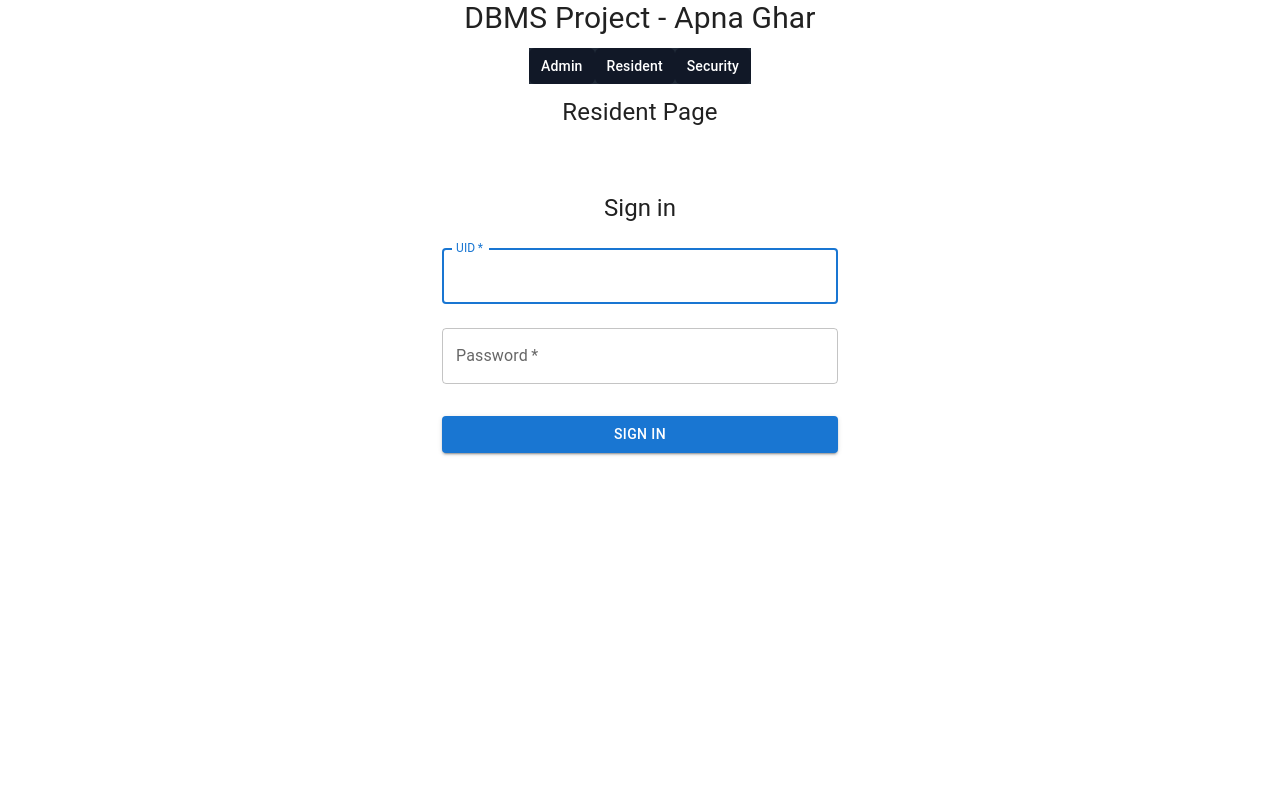
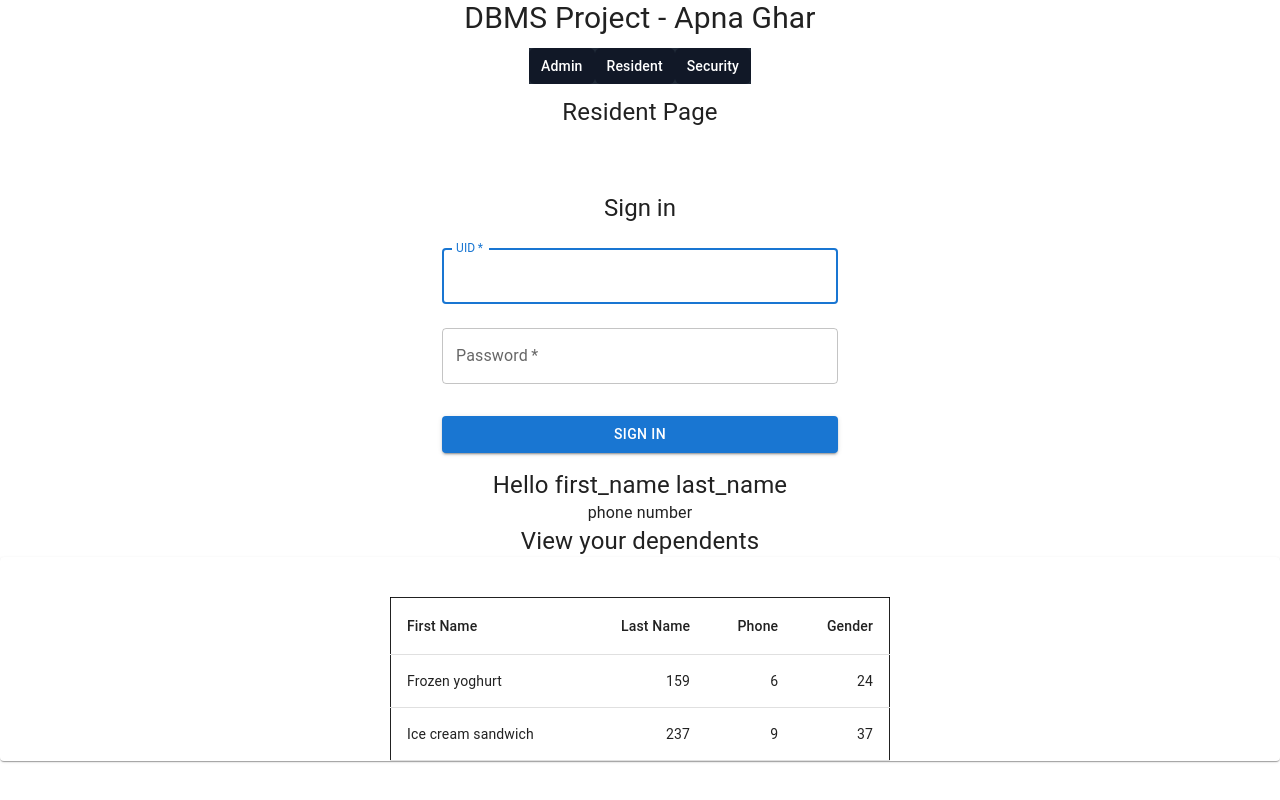
Before and after one commit to RIT3shSapata/DBMS_Project, a React (Vite) app in the folder frontend/: page /resident in a window 1280 px wide. Built offline with nearby package versions, Linux system fonts and the light colour scheme.

Commit message:
added a table to view dependents and self info viewed

```diff
--- a/frontend/src/pages/Resident.jsx
+++ b/frontend/src/pages/Resident.jsx
@@ -1,10 +1,52 @@
 import SignIn from "../components/loginpage";
+import Table from '@mui/material/Table';
+import TableBody from '@mui/material/TableBody';
+import TableCell from '@mui/material/TableCell';
+import TableContainer from '@mui/material/TableContainer';
+import TableHead from '@mui/material/TableHead';
+import TableRow from '@mui/material/TableRow';
+import Paper from '@mui/material/Paper';
+function createData(first_name,last_name, phone, gender) {
+    return { first_name, last_name, phone, gender};
+  }
+
+  const rows = [
+    createData('Frozen yoghurt', 159, 6.0, 24),
+    createData('Ice cream sandwich', 237, 9.0, 37,)
+  ];
 
 const Resident = () => {
     return (
         <div>
             <h1 className="text-2xl flex justify-center">Resident Page</h1>
             <SignIn></SignIn>
+            <h1 className="text-2xl flex justify-center">Hello first_name last_name</h1>
+            <h1 className="flex justify-center">phone number</h1>
+            <h1 className="text-2xl flex justify-center">View your dependents</h1>
+            <TableContainer component={Paper} className='flex justify-center'>
+      <Table sx={{ width: 500,align: 'center',marginTop:5, border: '1px solid'}} aria-label="simple table" className='flex justify-center'>
+        <TableHead>
+          <TableRow>
+            <TableCell>First Name</TableCell>
+            <TableCell align="right">Last Name</TableCell>
+            <TableCell align="right">Phone</TableCell>
+            <TableCell align="right">Gender</TableCell>
+          </TableRow>
+        </TableHead>
+        <TableBody>
+          {rows.map((row) => (
+            <TableRow>
+              <TableCell component="th" scope="row">
+                {row.first_name}
+              </TableCell>
+              <TableCell align="right">{row.last_name}</TableCell>
+              <TableCell align="right">{row.phone}</TableCell>
+              <TableCell align="right">{row.gender}</TableCell>
+            </TableRow>
+          ))}
+        </TableBody>
+      </Table>
+    </TableContainer>
         </div>
     );
 };
```
